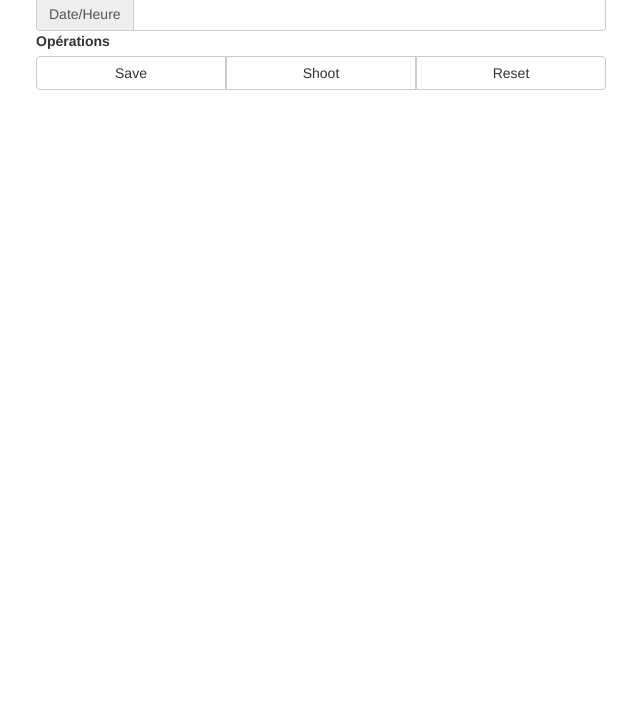
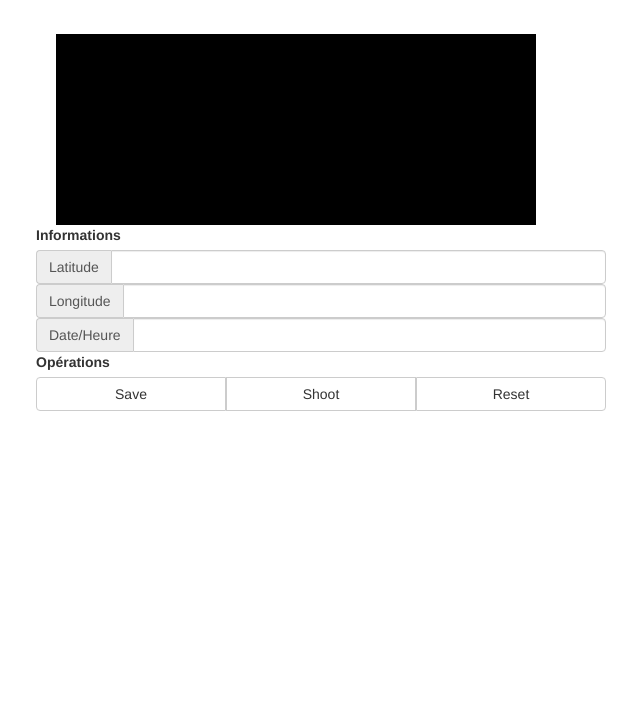
Before and after one commit to Julienr85/Tp_HTLM5, a plain HTML site: page index.html in a window 1280 px wide. Shown: the part 96-800 px from the top of the page, without its empty margins (319-959 px from the left). Drawn offline with nearby package versions, Linux system fonts and the light colour scheme.

Commit message:
Ajout du Canvas

```diff
--- a/index.html
+++ b/index.html
@@ -19,6 +19,12 @@
     <div class="container">
 		<!-- Affichage des informations de localisation et date -->
     	<div class="col-md-6 col-md-offset-3">
+    		<div class="row">
+    		    <div class="embed-responsive embed-responsive-16by9">
+    				<br/><h1>Canvas</h1><br/>
+   		   			<canvas id="myCanvas"></canvas>
+   		   		</div>
+    		</div>
     		<div class="row">
     			<label for="informations">Informations</label>
 				<div class="input-group">
@@ -59,7 +65,6 @@
     <!-- Latest compiled and minified JavaScript -->
     <script src="https://maxcdn.bootstrapcdn.com/bootstrap/3.3.7/js/bootstrap.min.js" integrity="sha384-Tc5IQib027qvyjSMfHjOMaLkfuWVxZxUPnCJA7l2mCWNIpG9mGCD8wGNIcPD7Txa" crossorigin="anonymous"></script>
     <!-- Script Geolocalisation -->
-
     <script>
       var x=document.getElementById("demo");
       function getLocation() {
@@ -74,6 +79,18 @@
           x.innerHTML="Latitude: " + position.coords.latitude + "<br/>Longitude: " + position.coords.longitude;
         }
       </script>
+    <!-- Script Canvas-->
+    <script>
+      var canvas = document.getElementById("myCanvas");
+      canvas.width=500;
+      canvas.height=300;
+      var ctx = canvas.getContext('2d');
+      ctx.fillStyle='#000000';
+      ctx.fillRect(20,20,canvas.width,canvas.height);
+
+
+
+    </script>
 
   </body>
 </html>
```
